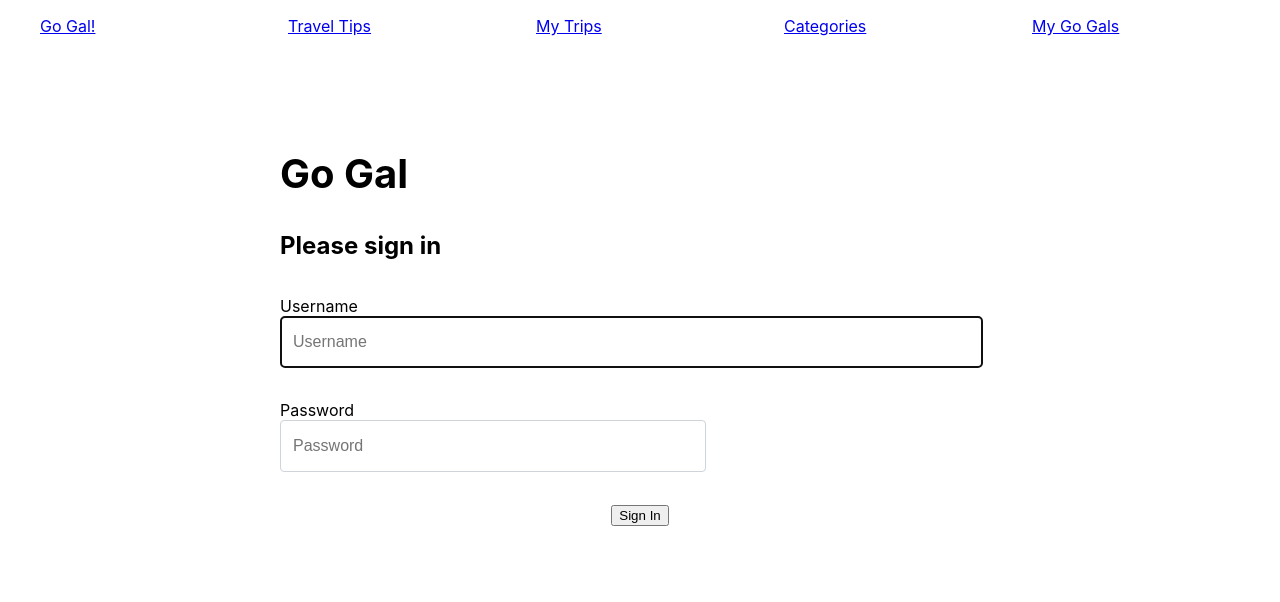
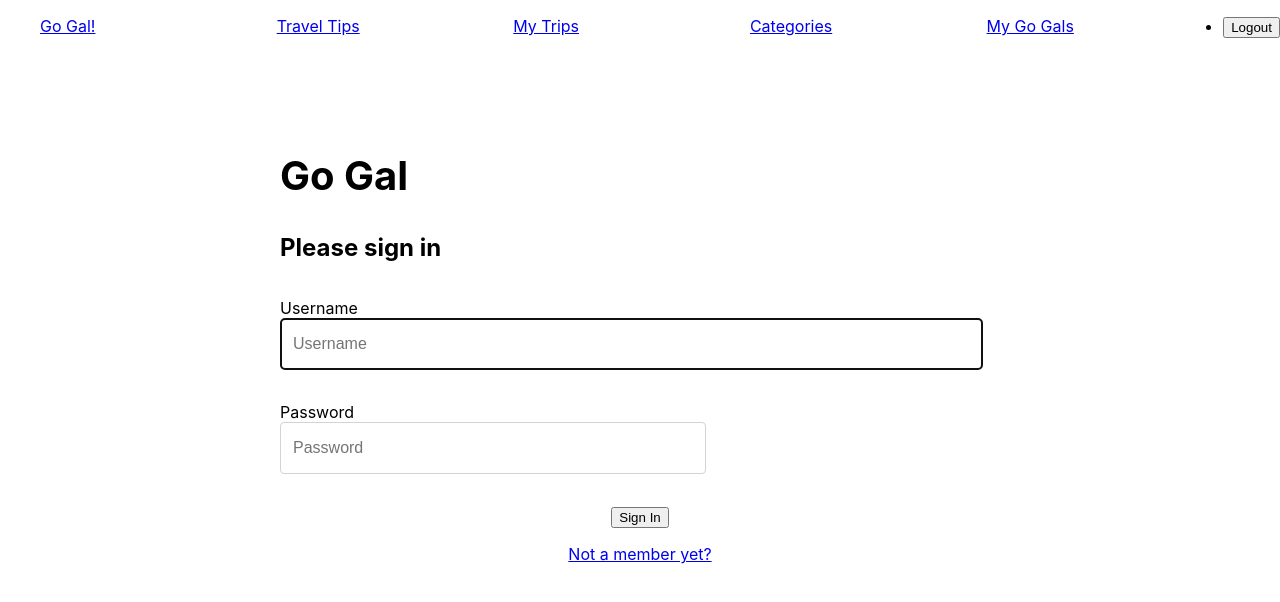
Before and after one commit to michellecaner/gogal-client, a React (Create React App) app: page /login in a window 1280 px wide. Shown: the top 602 px of the page. Built offline with nearby package versions, Linux system fonts and the light colour scheme; sample sign-in values are in the browser's storage.

Commit message:
login & reg working

```diff
--- a/src/components/ApplicationViews.js
+++ b/src/components/ApplicationViews.js
@@ -9,10 +9,9 @@ export const ApplicationViews = () => {
           margin: "5rem 2rem",
           lineHeight: "1.75rem"
       }}>
-           <Route exact path={["/home"]}>
+           <Route exact path={["/"]}>
               <Home />
           </Route>
-
 
       </main>
   </>
--- a/src/components/auth/Login.js
+++ b/src/components/auth/Login.js
@@ -60,7 +60,7 @@ export const Login = () => {
               </form>
           </section>
           <section className="link--register">
-              {/* <Link to="/register">Not a member yet?</Link> */}
+              <Link to="/register">Not a member yet?</Link>
           </section>
       </main>
   )
--- a/src/components/auth/Register.js
+++ b/src/components/auth/Register.js
@@ -40,7 +40,7 @@ export const Register = () => {
                 .then(res => {
                     if ("token" in res) {
                         localStorage.setItem("gg_token", res.token)
-                        // history.push("/")
+                        history.push("/")
                     }
                 })
         } else {
@@ -93,11 +93,11 @@ export const Register = () => {
                 <fieldset style={{
                     textAlign: "center"
                 }}>
-                    <button className="btn btn-1 btn-sep icon-send" type="submit" onClick={alert("You've registered")}>Register</button>
+                    <button className="btn btn-1 btn-sep icon-send" type="submit">Register</button>
                 </fieldset>
             </form>
             <section className="link--register">
-                {/* Already registered? <Link to="/login">Login</Link> */}
+                Already registered? <Link to="/login">Login</Link>
             </section>
         </main>
     )
--- a/src/components/nav/NavBar.js
+++ b/src/components/nav/NavBar.js
@@ -1,8 +1,9 @@
 import React from "react"
-import { Link } from "react-router-dom"
+import { Link, useHistory } from "react-router-dom"
 import "./NavBar.css"
 
 export const NavBar = () => {
+    const history = useHistory()
     return (
         <ul className="navbar">
             <li className="navbar__item active">
@@ -20,6 +21,25 @@ export const NavBar = () => {
             <li className="navbar__item">
                 <Link className="navbar__link" to="/mygogals">My Go Gals</Link>
             </li>
+            {
+                (localStorage.getItem("gg_token") !== null) ?
+                    <li className="nav-item">
+                        <button className="nav-link fakeLink"
+                            onClick={() => {
+                                localStorage.removeItem("gg_token")
+                                history.push({ pathname: "/" })
+                            }}
+                        >Logout</button>
+                    </li> :
+                    <>
+                        <li className="nav-item">
+                            <Link className="nav-link" to="/login">Login</Link>
+                        </li>
+                        <li className="nav-item">
+                            <Link className="nav-link" to="/register">Register</Link>
+                        </li>
+                    </>
+            }
         </ul>
     )
 }
```
